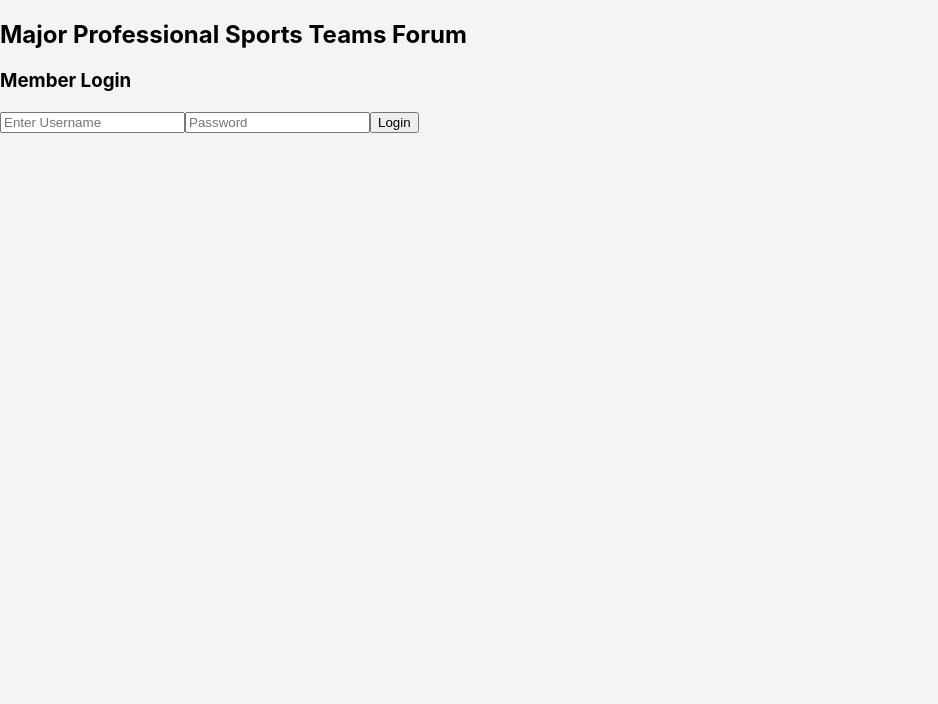
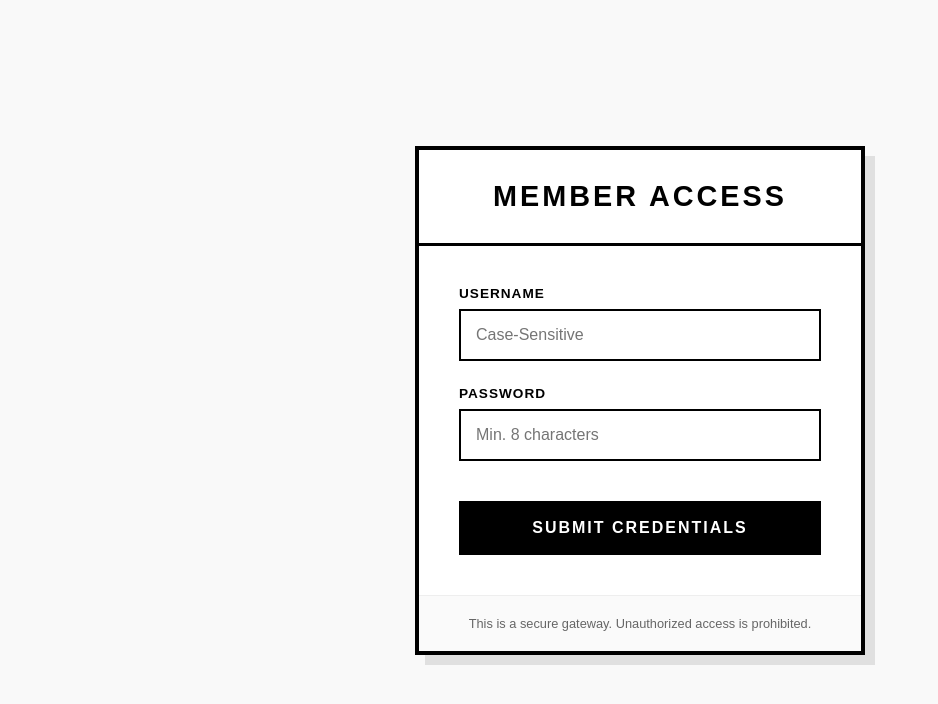
Before and after one commit to lsamuel-dev/Major-Professional-Sports-Teams-Forum, a React (Create React App) app: page / in a window 1280 px wide. Shown: the top 704 px of the page, without its empty margins (0-938 px from the left). Built offline with nearby package versions, Linux system fonts and the light colour scheme; no server answers.

Commit message:
login styling

```diff
--- a/src/components/Login/Login.css
+++ b/src/components/Login/Login.css
@@ -0,0 +1,94 @@
+/* login-page.css - Matching the aesthetic of image_0.png */
+
+.login-page {
+  display: flex;
+  justify-content: center;
+  align-items: center;
+  min-height: 100vh;
+  background-color: #f9f9f9; /* Subtle contrast to the card */
+  font-family: Arial, sans-serif;
+}
+
+.login-card {
+  background-color: #fff;
+  border: 4px solid #000; /* Solid, thick border matching the forum aesthetic */
+  width: 100%;
+  max-width: 450px;
+  box-shadow: 10px 10px 0px rgba(0,0,0,0.1); /* "Sharp" block shadow */
+}
+
+.login-header {
+  padding: 30px;
+  border-bottom: 3px solid #000;
+  text-align: center;
+}
+
+.login-header h1 {
+  margin: 0;
+  font-size: 1.8rem;
+  letter-spacing: 3px;
+  text-transform: uppercase;
+  font-weight: 900;
+}
+
+.login-form {
+  padding: 40px;
+  display: flex;
+  flex-direction: column;
+  gap: 25px;
+}
+
+.input-group {
+  display: flex;
+  flex-direction: column;
+  gap: 8px;
+}
+
+.input-group label {
+  font-weight: bold;
+  font-size: 0.85rem;
+  letter-spacing: 1px;
+}
+
+.input-group input {
+  padding: 15px;
+  border: 2px solid #000; /* Matching input border */
+  font-size: 1rem;
+  border-radius: 0; /* Strict rectangular corners */
+}
+
+.input-group input:focus {
+  outline: none;
+  background-color: #f0f0f0;
+}
+
+.login-submit-btn {
+  margin-top: 15px;
+  padding: 18px;
+  background-color: #000;
+  color: #fff;
+  border: none;
+  font-size: 1rem;
+  font-weight: bold;
+  letter-spacing: 2px;
+  cursor: pointer;
+  text-transform: uppercase;
+  transition: background-color 0.2s;
+}
+
+.login-submit-btn:hover {
+  background-color: #333; /* Dark gray hover */
+}
+
+.login-footer {
+  padding: 20px;
+  border-top: 1px solid #eee;
+  text-align: center;
+  background-color: #fafafa;
+}
+
+.login-footer p {
+  margin: 0;
+  font-size: 0.8rem;
+  color: #666;
+}
--- a/src/components/Login/Login.jsx
+++ b/src/components/Login/Login.jsx
@@ -12,20 +12,39 @@ function Login({ onLogin }) {
   };
 
   return (
-    <div className="login-container">
+    <div className="login-page">
+      <div className="login-card">
+        <header className="login-header">
+          <h1>MEMBER ACCESS</h1>
+        </header>
+
         <form className="login-form" onSubmit={handleSubmit}>
-        <h2>Major Professional Sports Teams Forum</h2>
-        <h3>Member Login</h3>
+          <div className="input-group">
+            <label htmlFor="username">USERNAME</label>
             <input
+              id="username"
               type="text"
-          placeholder="Enter Username"
+              placeholder="Case-Sensitive"
               value={username}
               onChange={(e) => setUsername(e.target.value)}
               required
             />
-        <input type="password" placeholder="Password" required />
-        <button type="submit">Login</button>
+          </div>
+
+          <div className="input-group">
+            <label htmlFor="password">PASSWORD</label>
+            <input id="password" type="password" placeholder="Min. 8 characters" required />
+          </div>
+
+          <button type="submit" className="login-submit-btn">
+            SUBMIT CREDENTIALS
+          </button>
         </form>
+
+        <footer className="login-footer">
+          <p>This is a secure gateway. Unauthorized access is prohibited.</p>
+        </footer>
+      </div>
     </div>
   );
 }
```
Lines whose indentation alone changed are shown as unchanged.
